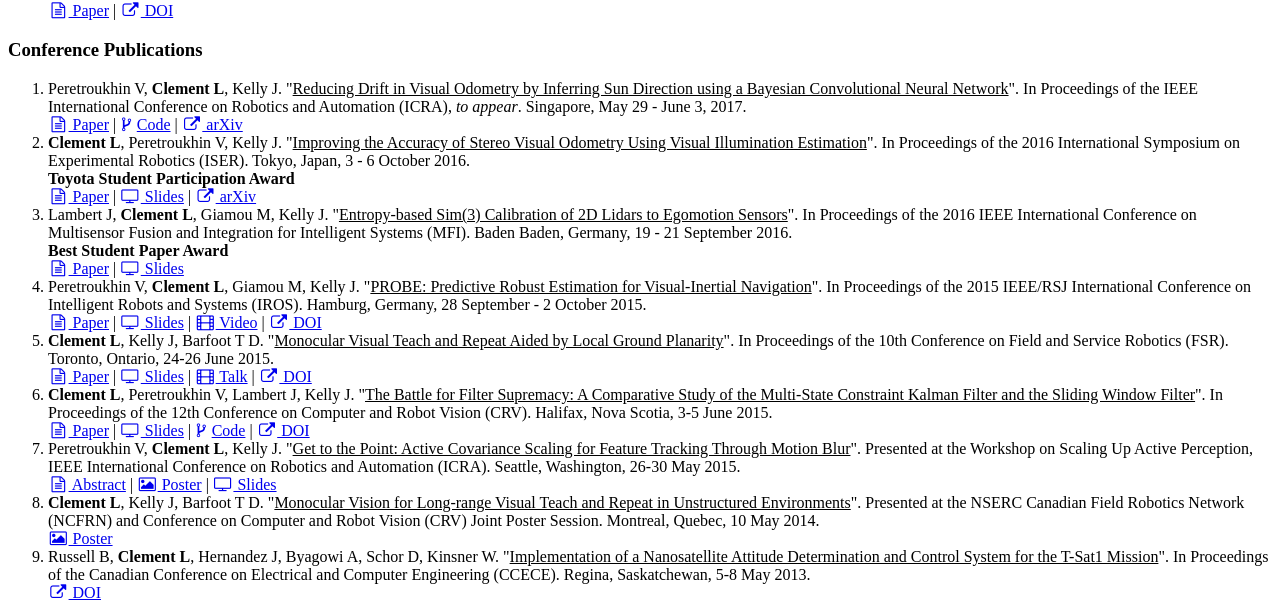
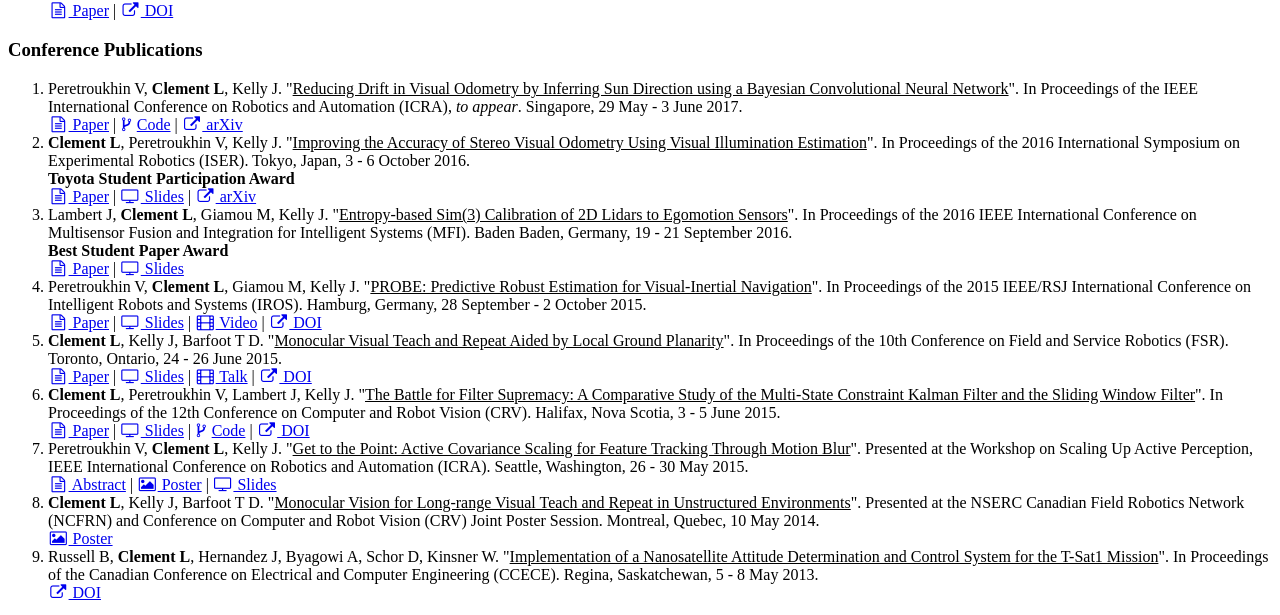
Before and after one commit to leeclemnet/leeclemnet.github.io, a Jekyll site: the page built from publications.md, in a window 1280 px wide. Shown: the part 608-1223 px from the top of the page. Built offline with Jekyll 4.4.1, drawn with Linux system fonts in a browser that asks for light colours; nearby versions of some CDN libraries.

Commit message:
Typo fix

```diff
--- a/publications.md
+++ b/publications.md
@@ -21,7 +21,7 @@ sitemap:
 <h3>Conference Publications</h3>
 <ol class="continue">
 
-<li> Peretroukhin V, <b>Clement L</b>, Kelly J. "<u>Reducing Drift in Visual Odometry by Inferring Sun Direction using a Bayesian Convolutional Neural Network</u>". In Proceedings of the IEEE International Conference on Robotics and Automation (ICRA), <i>to appear</i>. Singapore, May 29 - June 3, 2017.<br/>
+<li> Peretroukhin V, <b>Clement L</b>, Kelly J. "<u>Reducing Drift in Visual Odometry by Inferring Sun Direction using a Bayesian Convolutional Neural Network</u>". In Proceedings of the IEEE International Conference on Robotics and Automation (ICRA), <i>to appear</i>. Singapore, 29 May - 3 June 2017.<br/>
 <a href="{{ site.url }}/assets/docs/iser2016_sunVO_paper.pdf"><i class="fa fa-file-text-o fa-fw"></i> Paper</a>
 |<a href="https://github.com/utiasSTARS/sun-bcnn-vo"><i class="fa fa-code-fork fa-fw"></i>Code</a>
 | <a href="https://arxiv.org/abs/1609.05993"><i class="fa fa-external-link fa-fw"></i> arXiv</a>
@@ -44,21 +44,21 @@ sitemap:
 | <a href="http://dx.doi.org/10.1109/IROS.2015.7353890"><i class="fa fa-external-link fa-fw"></i> DOI</a>
 </li>
 
-<li> <b>Clement L</b>, Kelly J, Barfoot T D. "<u>Monocular Visual Teach and Repeat Aided by Local Ground Planarity</u>". In Proceedings of the 10th Conference on Field and Service Robotics (FSR). Toronto, Ontario, 24-26 June 2015.<br/>
+<li> <b>Clement L</b>, Kelly J, Barfoot T D. "<u>Monocular Visual Teach and Repeat Aided by Local Ground Planarity</u>". In Proceedings of the 10th Conference on Field and Service Robotics (FSR). Toronto, Ontario, 24 - 26 June 2015.<br/>
 <a href="{{ site.url }}/assets/docs/fsr2015_monoVTR_paper.pdf"><i class="fa fa-file-text-o fa-fw"></i> Paper</a>
 | <a href="{{ site.url }}/assets/docs/fsr2015_monoVTR_slides.pdf"><i class="fa fa-television fa-fw"></i> Slides</a>
 | <a href="https://youtu.be/FU6KeWgwrZ4"><i class="fa fa-film fa-fw"></i> Talk</a>
 | <a href="http://dx.doi.org/10.1007/978-3-319-27702-8_36"><i class="fa fa-external-link fa-fw"></i> DOI</a>
 </li>
 
-<li> <b>Clement L</b>, Peretroukhin V, Lambert J, Kelly J. "<u>The Battle for Filter Supremacy: A Comparative Study of the Multi-State Constraint Kalman Filter and the Sliding Window Filter</u>". In Proceedings of the 12th Conference on Computer and Robot Vision (CRV). Halifax, Nova Scotia, 3-5 June 2015.<br/>
+<li> <b>Clement L</b>, Peretroukhin V, Lambert J, Kelly J. "<u>The Battle for Filter Supremacy: A Comparative Study of the Multi-State Constraint Kalman Filter and the Sliding Window Filter</u>". In Proceedings of the 12th Conference on Computer and Robot Vision (CRV). Halifax, Nova Scotia, 3 - 5 June 2015.<br/>
 <a href="{{ site.url }}/assets/docs/crv2015_battle_paper.pdf"><i class="fa fa-file-text-o fa-fw"></i> Paper</a>
 | <a href="{{ site.url }}/assets/docs/crv2015_battle_slides.pdf"><i class="fa fa-television fa-fw"></i> Slides</a>
 |<a href="https://github.com/utiasSTARS/msckf-swf-comparison"><i class="fa fa-code-fork fa-fw"></i>Code</a>
 | <a href="http://dx.doi.org/10.1109/CRV.2015.11"><i class="fa fa-external-link fa-fw"></i> DOI</a>
 </li>
 
-<li> Peretroukhin V, <b>Clement L</b>, Kelly J. "<u>Get to the Point: Active Covariance Scaling for Feature Tracking Through Motion Blur</u>". Presented at the Workshop on Scaling Up Active Perception, IEEE International Conference on Robotics and Automation (ICRA). Seattle, Washington, 26-30 May 2015.<br/>
+<li> Peretroukhin V, <b>Clement L</b>, Kelly J. "<u>Get to the Point: Active Covariance Scaling for Feature Tracking Through Motion Blur</u>". Presented at the Workshop on Scaling Up Active Perception, IEEE International Conference on Robotics and Automation (ICRA). Seattle, Washington, 26 - 30 May 2015.<br/>
 <a href="{{ site.url }}/assets/docs/icra2015_blur_abstract.pdf"><i class="fa fa-file-text-o fa-fw"></i> Abstract</a>
 | <a href="{{ site.url }}/assets/docs/icra2015_blur_poster.pdf"><i class="fa fa-image fa-fw"></i> Poster</a>
 | <a href="{{ site.url }}/assets/docs/icra2015_blur_slides.pdf"><i class="fa fa-television fa-fw"></i> Slides</a>
@@ -68,6 +68,6 @@ sitemap:
 <a href="{{ site.url }}/assets/docs/ncfrn2014_monoVTR_poster.pdf"><i class="fa fa-image fa-fw"></i> Poster</a>
 </li>
 
-<li> Russell B, <b>Clement L</b>, Hernandez J, Byagowi A, Schor D, Kinsner W. "<u>Implementation of a Nanosatellite Attitude Determination and Control System for the T-Sat1 Mission</u>". In Proceedings of the Canadian Conference on Electrical and Computer Engineering (CCECE). Regina, Saskatchewan, 5-8 May 2013. <br/>
+<li> Russell B, <b>Clement L</b>, Hernandez J, Byagowi A, Schor D, Kinsner W. "<u>Implementation of a Nanosatellite Attitude Determination and Control System for the T-Sat1 Mission</u>". In Proceedings of the Canadian Conference on Electrical and Computer Engineering (CCECE). Regina, Saskatchewan, 5 - 8 May 2013. <br/>
 <a href="http://dx.doi.org/10.1109/CCECE.2013.6567796"><i class="fa fa-external-link fa-fw"></i> DOI</a>
 </li>
```
